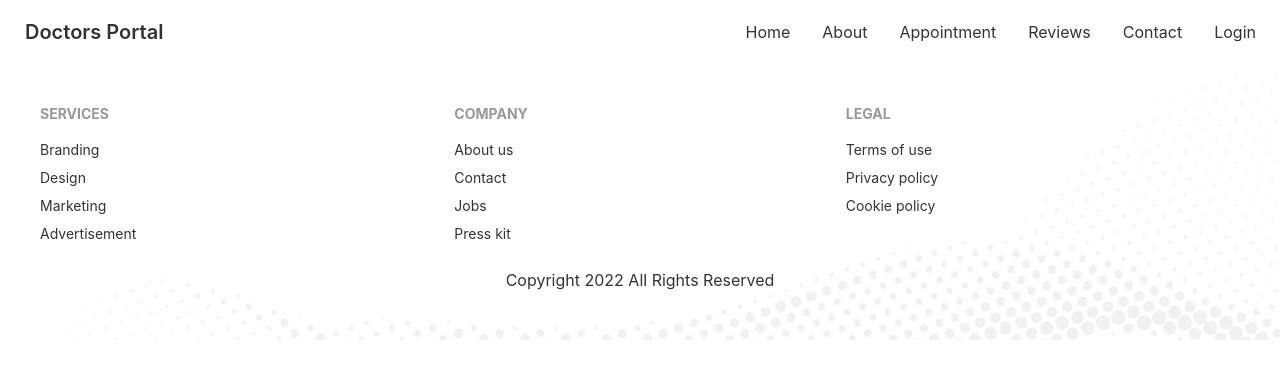
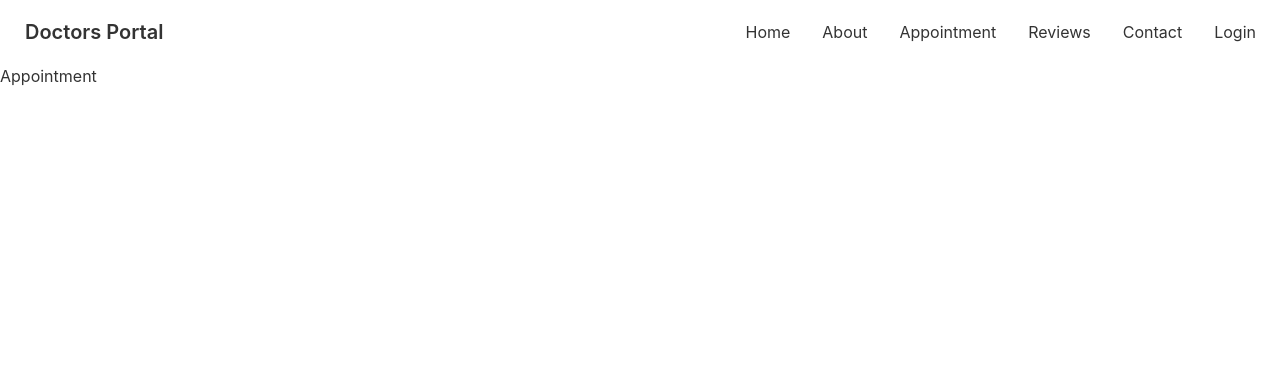
Before and after one commit to mdsaharshital/doctors-portal-client, a React (Create React App) app: page /appointment in a window 1280 px wide. Shown: the top 378 px of the page. Built offline with nearby package versions, Linux system fonts and the light colour scheme.

Commit message:
small issues fixed with appointment page creation

```diff
--- a/src/App.js
+++ b/src/App.js
@@ -4,18 +4,18 @@ import Home from "./pages/Home/Home";
 import Navbar from "./pages/Shared/Navbar";
 import About from "./pages/About/About";
 import Login from "./pages/LoginSignUp/Login";
-import Footer from "./pages/Shared/Footer";
+import Appointment from "./pages/Appointment/Appointment";
 
 function App() {
   return (
-    <div>
+    <div className="max-w-7xl mx-auto">
       <Navbar />
       <Routes>
         <Route path="/" element={<Home />}></Route>
+        <Route path="/appointment" element={<Appointment />}></Route>
         <Route path="/about" element={<About />}></Route>
         <Route path="/login" element={<Login />}></Route>
       </Routes>
-      <Footer />
     </div>
   );
 }
--- /dev/null
+++ b/src/pages/Appointment/Appointment.js
@@ -0,0 +1,11 @@
+import React from "react";
+
+const Appointment = () => {
+  return (
+    <div>
+      <h1>Appointment</h1>
+    </div>
+  );
+};
+
+export default Appointment;
--- a/src/pages/Home/Home.js
+++ b/src/pages/Home/Home.js
@@ -1,4 +1,5 @@
 import React from "react";
+import Footer from "../Shared/Footer";
 import Banner from "./Banner";
 import Execptional from "./Execptional";
 import HeroContact from "./HeroContact";
@@ -17,6 +18,7 @@ const Home = () => {
       <HomeAppointment />
       <Testimonial />
       <HeroContact />
+      <Footer />
     </div>
   );
 };
```
